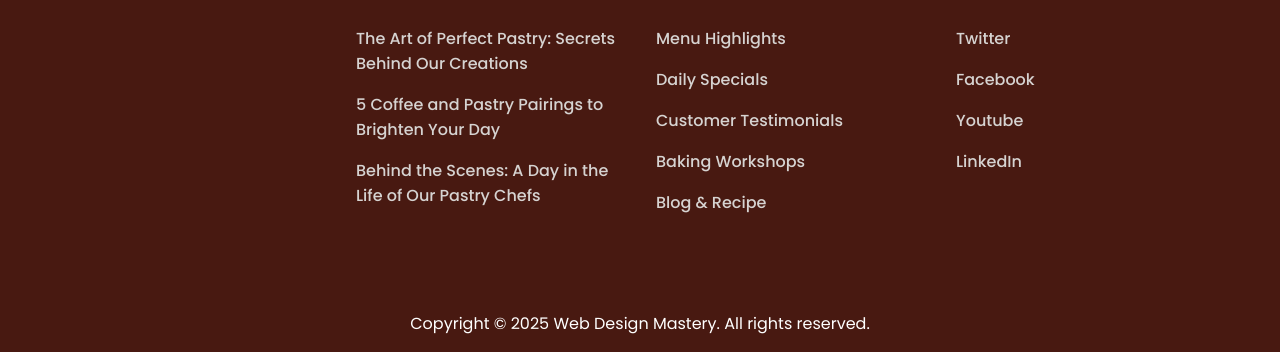
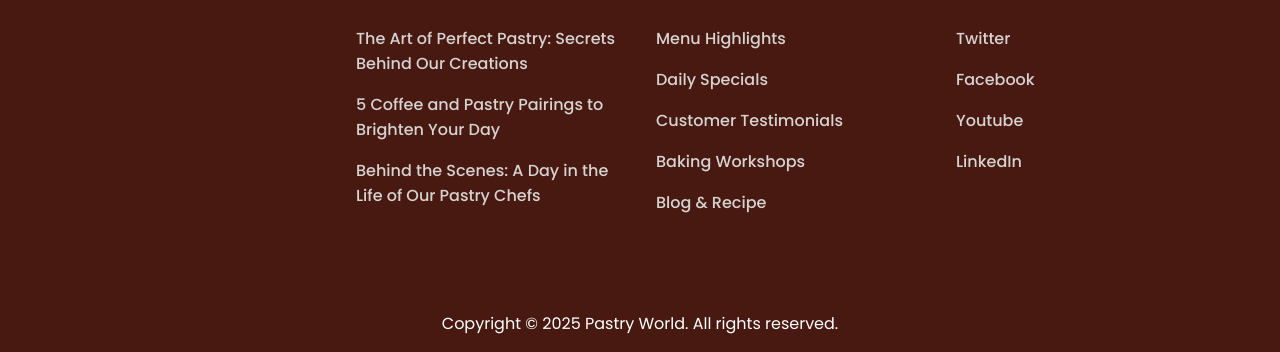
Before and after one commit to JannatulLima9575/-Pastry-World, a plain HTML site: page index.html in a window 1280 px wide. Shown: the part 2890-3242 px from the top of the page. Drawn offline with nearby package versions, Linux system fonts and the light colour scheme.

Commit message:
updated codes

```diff
--- a/index.html
+++ b/index.html
@@ -46,6 +46,7 @@
       </div>
     </header>
 
+    <!-- menu section  -->
     <section class="menu" id="menu">
       <div class="section__container menu__container">
         <h2 class="section__header">Popular Menu</h2>
@@ -86,6 +87,7 @@
       </div>
     </section>
 
+    <!-- book a table section  -->
     <section class="book">
       <div class="section__container book__container">
         <form action="/">
@@ -117,6 +119,7 @@
       </div>
     </section>
 
+    <!-- about section  -->
     <section class="section__container about__container" id="about">
       <div class="about__image">
         <img src="assets/about.png" alt="about" />
@@ -191,7 +194,7 @@
         </div>
       </div>
       <div class="footer__bar">
-        Copyright © 2025 Web Design Mastery. All rights reserved.
+        Copyright &copy; 2025 Pastry World. All rights reserved.
       </div>
     </footer>
 
```
